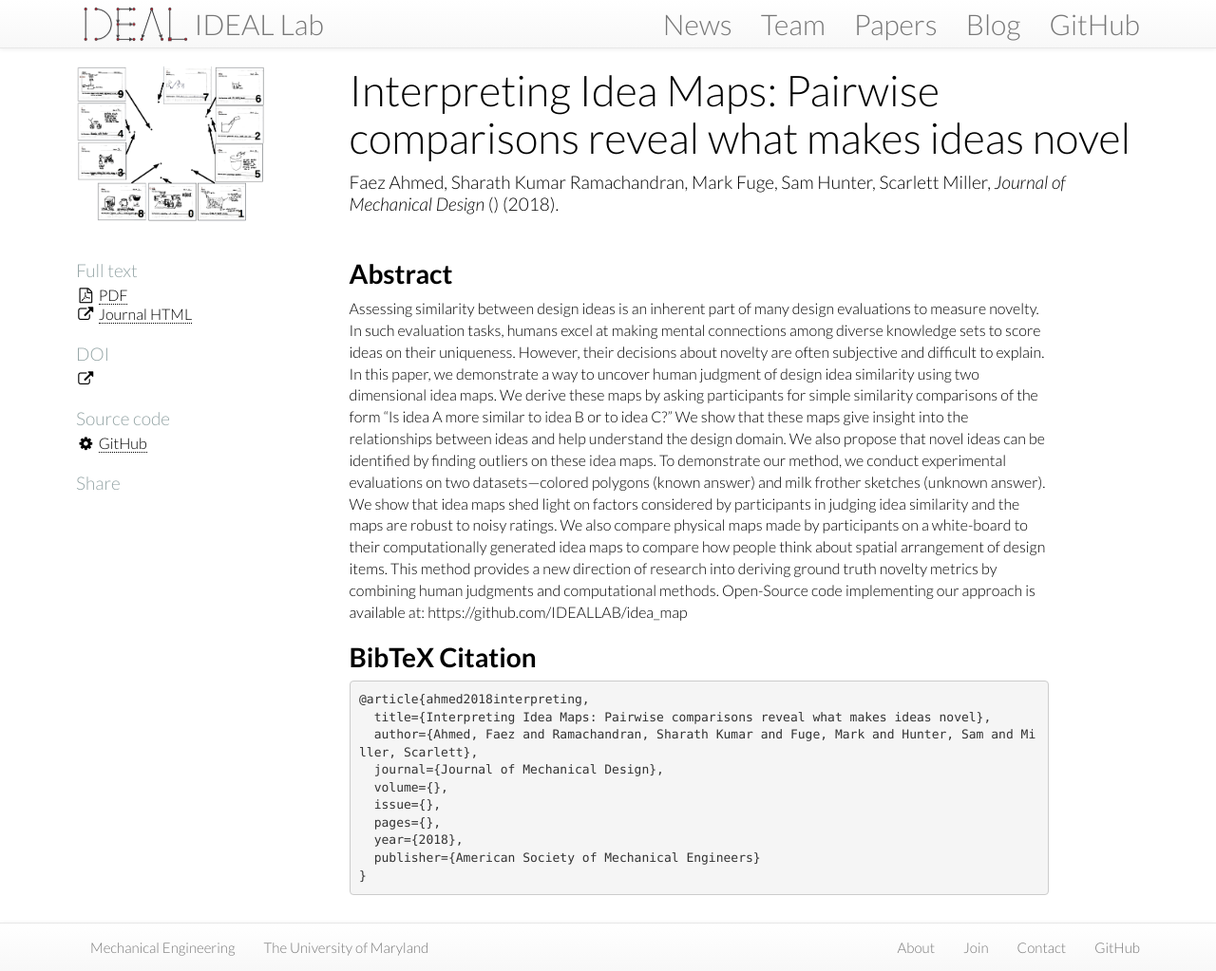
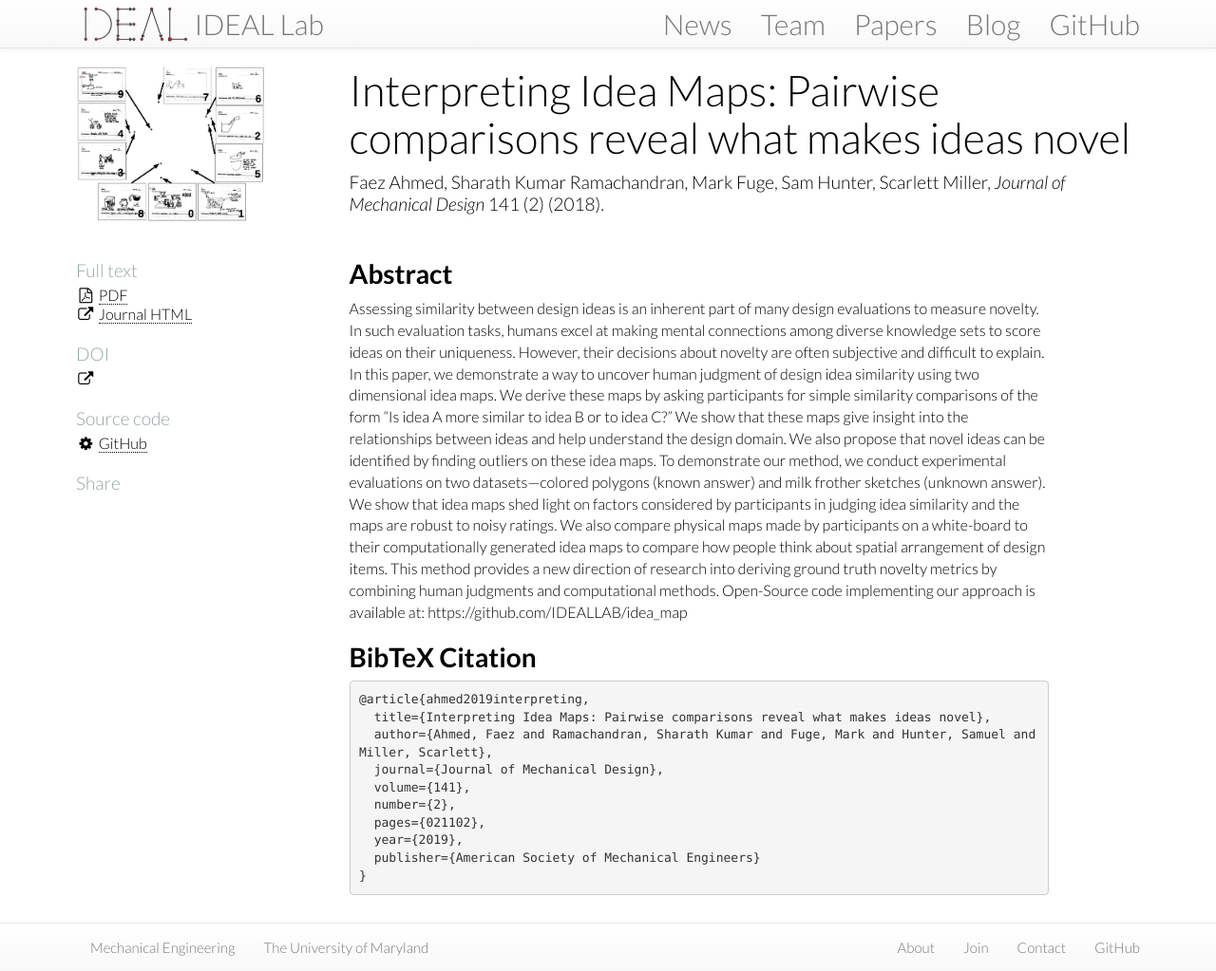
Before and after one commit to IDEALLab/ideallab.github.io, a Jekyll site: the page built from papers/_posts/2018-10-04-jmd-interpreting.md, in a window 1280 px wide and 1023 px high. Shown: the whole window at 95% size. Built offline with Jekyll 4.4.1, drawn with Linux system fonts in a browser that asks for light colours; nearby versions of some CDN libraries.

Commit message:
Update 2018-10-04-jmd-interpreting.md
Updating with Volume and Issue numbers

````diff
--- a/papers/_posts/2018-10-04-jmd-interpreting.md
+++ b/papers/_posts/2018-10-04-jmd-interpreting.md
@@ -5,8 +5,8 @@ year: "2018"
 shortref: "Ahmed et al. 2018 JMD"
 nickname: interpreting-ideamaps
 journal: "Journal of Mechanical Design"
-volume: ""
-issue: ""
+volume: "141"
+issue: "2"
 pages:
 authors: "Faez Ahmed, Sharath Kumar Ramachandran, Mark Fuge, Sam Hunter, Scarlett Miller"
 image: /assets/images/papers/idea_map.png
@@ -30,14 +30,14 @@ Assessing similarity between design ideas is an inherent part of many design eva
 # BibTeX Citation
 
 ```
-@article{ahmed2018interpreting,
+@article{ahmed2019interpreting,
   title={Interpreting Idea Maps: Pairwise comparisons reveal what makes ideas novel},
-  author={Ahmed, Faez and Ramachandran, Sharath Kumar and Fuge, Mark and Hunter, Sam and Miller, Scarlett},
+  author={Ahmed, Faez and Ramachandran, Sharath Kumar and Fuge, Mark and Hunter, Samuel and Miller, Scarlett},
   journal={Journal of Mechanical Design},
-  volume={},
-  issue={},
-  pages={},
-  year={2018},
+  volume={141},
+  number={2},
+  pages={021102},
+  year={2019},
   publisher={American Society of Mechanical Engineers}
 }
 ```
````
